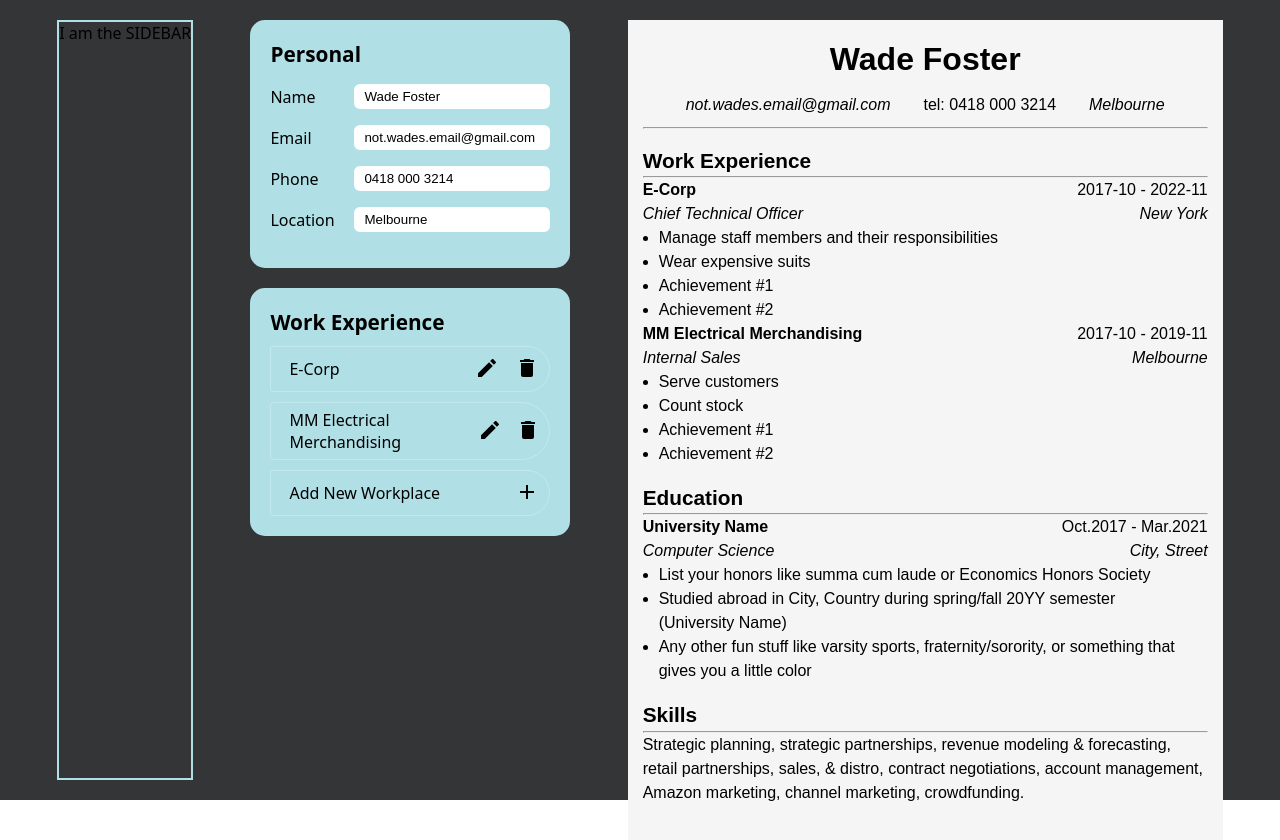
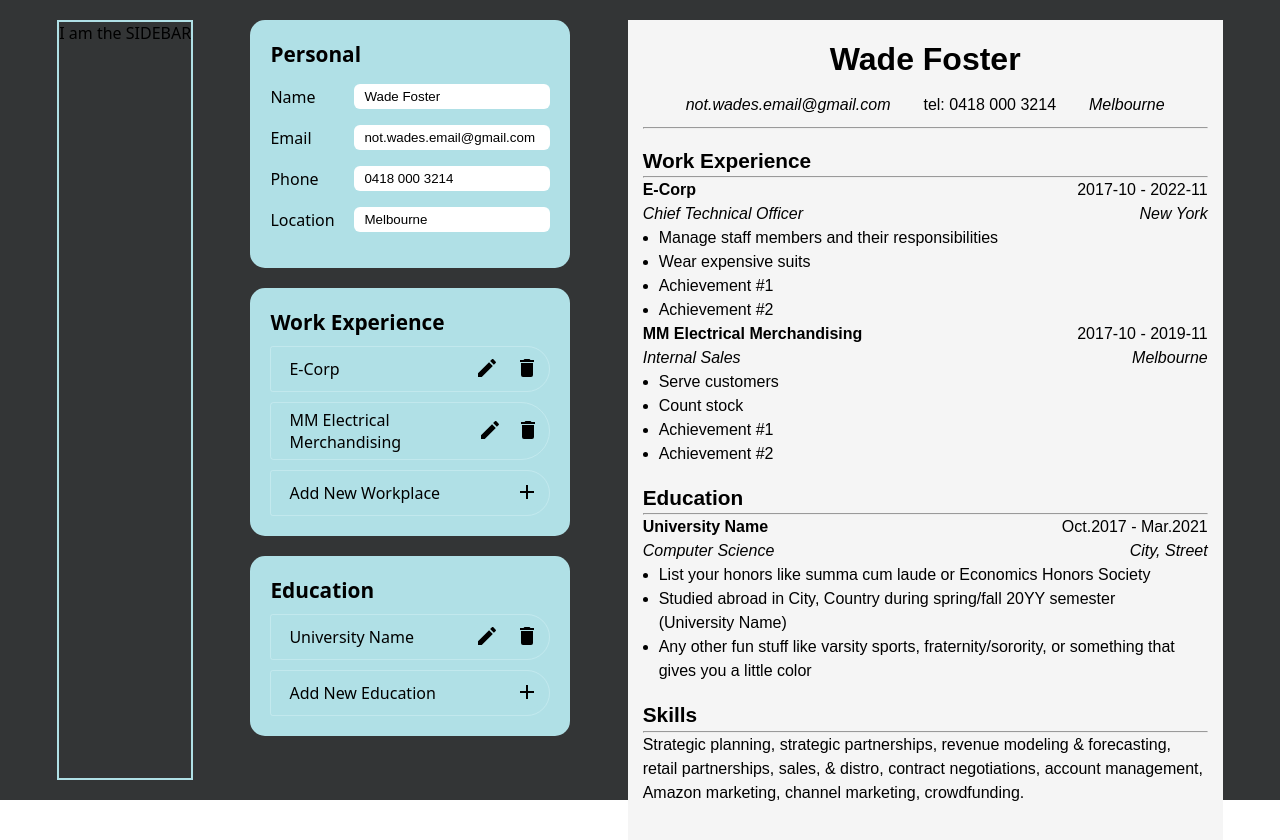
Before and after one commit to wade-levels-up/cv-application, a React (Vite) app: page / in a window 1280 px wide. Shown: the top 840 px of the page. Built offline with nearby package versions, Linux system fonts and the light colour scheme.

Commit message:
feat(Remove): Allow user to delete education items

```diff
--- a/src/components/App.jsx
+++ b/src/components/App.jsx
@@ -53,8 +53,15 @@ export default function App() {
     }
   ])
 
-  function handleRemoveExperienceInfo(id) {
-    setExperienceInfo(experienceInfo.filter((job) => job.id !== id));
+  // Experience
+
+  function handleRemoveInfo(id, type) {
+    if (type === 'work experience') {
+      setExperienceInfo(experienceInfo.filter((item) => item.id !== id));
+    }
+    if (type === 'education') {
+      setEducationInfo(educationInfo.filter((item) => item.id !== id));
+    }
   }
 
   function handleAddExperienceInfo(newJob) {
@@ -81,7 +88,7 @@ export default function App() {
 
   const [educationInfo, setEducationInfo] = useState([
     {
-      id: 0,
+      id: crypto.randomUUID(),
       school: 'University Name',
       startDate: 'Oct.2017',
       endDate: 'Mar.2021',
@@ -108,7 +115,7 @@ export default function App() {
         generalInfo={generalInfo} experienceInfo={experienceInfo}
         educationInfo={educationInfo} skills={skills}
         onChange={handleSetGeneralInfo}
-        onRemoveJob={handleRemoveExperienceInfo}
+        onRemove={handleRemoveInfo}
         onAddJob={handleAddExperienceInfo}
         onUpdateJob={handleUpdateExperienceInfo}
       />
--- a/src/components/Details.jsx
+++ b/src/components/Details.jsx
@@ -5,7 +5,7 @@ import Icon from '@mdi/react';
 import { mdiDelete, mdiPlus, mdiPencil  } from '@mdi/js';
 
 
-export default function Details({ generalInfo, experienceInfo, educationInfo, skills, onChange, onRemoveJob, onAddJob, onUpdateJob }) {
+export default function Details({ generalInfo, experienceInfo, educationInfo, skills, onChange, onRemove, onAddJob, onUpdateJob }) {
 
     const [newFormVisibility, setNewFormVisibility] = useState('hidden');
     const [activeEditWorkExpID, setActiveEditWorkExpID] = useState(null);
@@ -36,7 +36,7 @@ export default function Details({ generalInfo, experienceInfo, educationInfo, sk
     return (
         <div className='details-container'>
 
-            <div className='details-info'>
+            <div className='details-sub-container'>
                 <h2>Personal</h2>
                 <form action='' method=''>
                     <div>
@@ -58,7 +58,7 @@ export default function Details({ generalInfo, experienceInfo, educationInfo, sk
                 </form>
             </div>
 
-            <div className='experience-info'>
+            <div className='details-sub-container'>
                 <h2>Work Experience</h2>
                 <ul>
                     {experienceInfo.map((job) => {
@@ -68,21 +68,21 @@ export default function Details({ generalInfo, experienceInfo, educationInfo, sk
                         }
                         return (
                             <li key={job.id}>
-                                <div className='workExpItem'>
+                                <div className='detailsTab'>
                                     <span>{job.company}</span>
                                     <button onClick={() => handleActiveForm(job.id)} aria-label={`Edit ${job.company} entry in work experience list`} >
                                         <Icon path={mdiPencil} size={1} />
                                     </button>
-                                    <button onClick={() => onRemoveJob(job.id)} aria-label={`Delete ${job.company} from work experience list`} >
+                                    <button onClick={() => onRemove(job.id, 'work experience')} aria-label={`Delete ${job.company} from work experience list`} >
                                         <Icon path={mdiDelete} size={1} />
                                     </button>
                                 </div>
-                                <WorkExpForm onAddJob={onAddJob} hideForms={hideForms} onRemoveJob={onRemoveJob} formVisibility={formStatus} baseValues={job} onUpdateJob={onUpdateJob}/>
+                                <WorkExpForm onAddJob={onAddJob} hideForms={hideForms} formVisibility={formStatus} baseValues={job} onUpdateJob={onUpdateJob}/>
                             </li>
                         )
                     })}
                     <li onClick={formVisibilityHandler}>
-                        <div className='workExpItem'>
+                        <div className='detailsTab'>
                             <span>Add New Workplace</span>
                             <button aria-label={'Add new job to work experience list'} onClick={formVisibilityHandler}>
                                 <Icon path={mdiPlus} size={1} />
@@ -93,6 +93,35 @@ export default function Details({ generalInfo, experienceInfo, educationInfo, sk
                 <WorkExpForm onAddJob={onAddJob} formVisibility={newFormVisibility} hideForms={hideForms}/>
             </div>
 
+            <div className='details-sub-container'>
+                <h2>Education</h2>
+                <ul>
+                    {educationInfo.map((item) => {
+                        return (
+                            <li key={item.id}>
+                                <div className='detailsTab'>
+                                    <span>{item.school}</span>
+                                    <button onClick={() => handleActiveForm(item.id)} aria-label={`Edit ${item.company} entry in work experience list`} >
+                                        <Icon path={mdiPencil} size={1} />
+                                    </button>
+                                    <button onClick={() => onRemove(item.id, 'education')} aria-label={`Delete ${item.company} from work experience list`} >
+                                        <Icon path={mdiDelete} size={1} />
+                                    </button>
+                                </div>
+                            </li>
+                        )
+                    })}
+                    <li onClick={formVisibilityHandler}>
+                        <div className='detailsTab'>
+                            <span>Add New Education</span>
+                            <button aria-label={'Add new education to work education list'} onClick={formVisibilityHandler}>
+                                <Icon path={mdiPlus} size={1} />
+                            </button>
+                        </div>
+                    </li>
+                </ul>
+            </div>
+
         </div>
     )
 }
--- a/src/components/WorkExpForm.jsx
+++ b/src/components/WorkExpForm.jsx
@@ -11,7 +11,7 @@ const blankWExpObj = {
     achievements: []
   }
 
-export default function WorkExpForm({ onAddJob, hideForms, onRemoveJob, onUpdateJob, formVisibility, baseValues = blankWExpObj }) {
+export default function WorkExpForm({ onAddJob, hideForms, onUpdateJob, formVisibility, baseValues = blankWExpObj }) {
     const [formState, setFormState] = useState(baseValues);
 
     function handleInput(e) {
--- a/src/styles/Details.css
+++ b/src/styles/Details.css
@@ -5,7 +5,7 @@
     width: fit-content;
 }
 
-.details-info, .experience-info {
+.details-sub-container {
     display: flex;
     flex-direction: column;
     justify-content: center;
@@ -69,7 +69,7 @@ form button:hover, button:focus {
     color: whitesmoke;
 }
 
-.workExpItem {
+.detailsTab {
     display: flex;
     align-items: center;
     justify-content: flex-start;
@@ -81,15 +81,15 @@ form button:hover, button:focus {
     transition: 300ms background-color ease-in;
 }
 
-.workExpItem span {
+.detailsTab span {
     flex-grow: 1;
 }
 
-.workExpItem:hover {
+.detailsTab:hover {
     background-color: whitesmoke;
 }
 
-.experience-info button {
+.details-sub-container button {
     background-color: powderblue;
     border: none;
     border-radius: 50%;
@@ -100,7 +100,7 @@ form button:hover, button:focus {
     will-change: transform;
 }
 
-.experience-info li button:hover, button:focus {
+.details-sub-container li button:hover, button:focus {
     transform: rotate(360deg);
     cursor: pointer;
 }
```
Also changed, not shown: src/components/EducationForm.jsx (added, +80 -0 lines).
